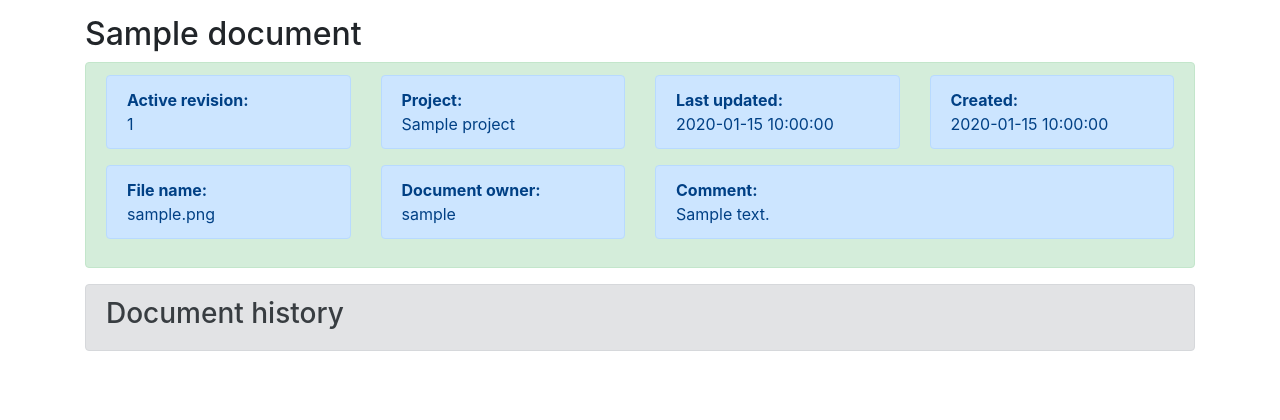
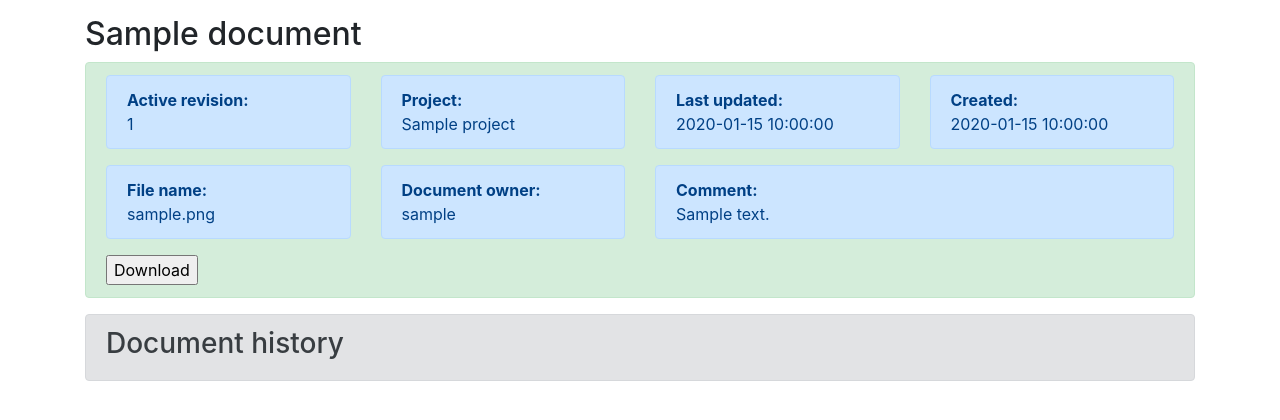
Before and after one commit to LeskoIam/doK-reG, a Flask app: page /document/1 in a window 1280 px wide. Shown: the part 306-726 px from the top of the page. Run offline with Flask 2, Linux system fonts and the light colour scheme; tables that the repository leaves empty hold one stand-in row (values such as "Sample post"); some libraries are stand-ins or nearby versions.

Commit message:
Added download capability for latest document revision.

```diff
--- a/app/forms.py
+++ b/app/forms.py
@@ -70,3 +70,7 @@ class UploadForm(FlaskForm):
 class AddProjectForm(FlaskForm):
     name = StringField("Name", validators=[DataRequired()])
     submit = SubmitField("Create")
+
+
+class DownloadForm(FlaskForm):
+    submit = SubmitField("Download")
--- a/app/routes.py
+++ b/app/routes.py
@@ -2,12 +2,14 @@ from flask import (render_template,
                    flash,
                    request,
                    redirect,
-                   url_for)
+                   url_for,
+                   send_file)
 
 from app.forms import (RegistrationForm,
                        LoginForm,
                        UploadForm,
-                       AddProjectForm)
+                       AddProjectForm,
+                       DownloadForm)
 
 from flask_login import (current_user,
                          login_user,
@@ -26,8 +28,9 @@ from app import (app,
 from werkzeug.utils import secure_filename
 import os
 
+__author__ = 'mpolensek'
 
-__author__ = 'mpolensek'
+
 # Documentation is like sex.
 # When it's good, it's very good.
 # When it's bad, it's better than nothing.
@@ -37,17 +40,19 @@ __author__ = 'mpolensek'
 @app.route("/")
 @app.route("/index", methods=["GET"])
 def index():
-    documents = UserDocument.query.filter_by(user_id=current_user.get_id())\
+    documents = UserDocument.query.filter_by(user_id=current_user.get_id()) \
         .join(Document, Document.id == UserDocument.document_id).filter_by(active=True, under_edit=False).order_by(Document.created_on.desc()).all()
 
     return render_template("index.html", documents=documents)
 
 
-@app.route("/document/<int:document_id>")
+@app.route("/document/<int:document_id>", methods=['GET'] )
 def document_details(document_id):
+    download_form = DownloadForm()
     document = Document.query.filter_by(id=document_id).join(Project).first()
     last_edits = File.query.filter_by(document_id=document_id).order_by(File.created_on.desc()).all()
-    return render_template("document_details.html", document=document, last_edits=last_edits)
+    return render_template("document_details.html", document=document, last_edits=last_edits, download_form=download_form)
+
 
 
 @app.route('/upload', methods=['GET', 'POST'])
@@ -80,12 +85,12 @@ def new_file_upload():
                                      "dokument_{}".format(doc.id))
 
             file_info = File(original_file_name=filename,
-                        internal_file_name=internal_filename,
-                        file_path=file_path,
-                        revision=upload_form.revision.data,
-                        comment=upload_form.comment.data,
-                        document_id=doc.id,
-                        user_id=current_user.get_id())
+                             internal_file_name=internal_filename,
+                             file_path=file_path,
+                             revision=upload_form.revision.data,
+                             comment=upload_form.comment.data,
+                             document_id=doc.id,
+                             user_id=current_user.get_id())
             db.session.add(file_info)
 
             # Document is not under edit any more (all uploaded)
@@ -118,10 +123,12 @@ def add_project():
         print(projects)
         return render_template("add_project.html", form=add_project_form, projects=projects)
 
-# @app.route("/download")
-# # @login_required
-# def download():
-#     return send_file(r"C:\Users\mpolensek\workspace\personal\dokreg_tryes\static\img\404_page.jpg", as_attachment=True)
+
+@app.route("/download/<int:document_id>/<int:revision>", methods=["POST"])
+@login_required
+def download(document_id, revision):
+    fd = File.query.filter(File.document_id == document_id, File.revision == revision).first()
+    return send_file(os.path.join(fd.file_path, fd.internal_file_name), as_attachment=True)
 
 
 @app.route("/login", methods=["GET", "POST"])
--- a/app/templates/document_details.html
+++ b/app/templates/document_details.html
@@ -45,7 +45,12 @@
                 </div>
             </div>
         </div>
+        <form action="/download/{{ document.id }}/{{ document.active_revision }}" method="post" novalidate enctype=multipart/form-data>
+            {{ download_form.hidden_tag() }}
+            {{ download_form.submit() }}
+        </form>
     </div>
+
 
     <div class="alert alert-secondary" role="alert">
         <h3>Document history</h3>
```
